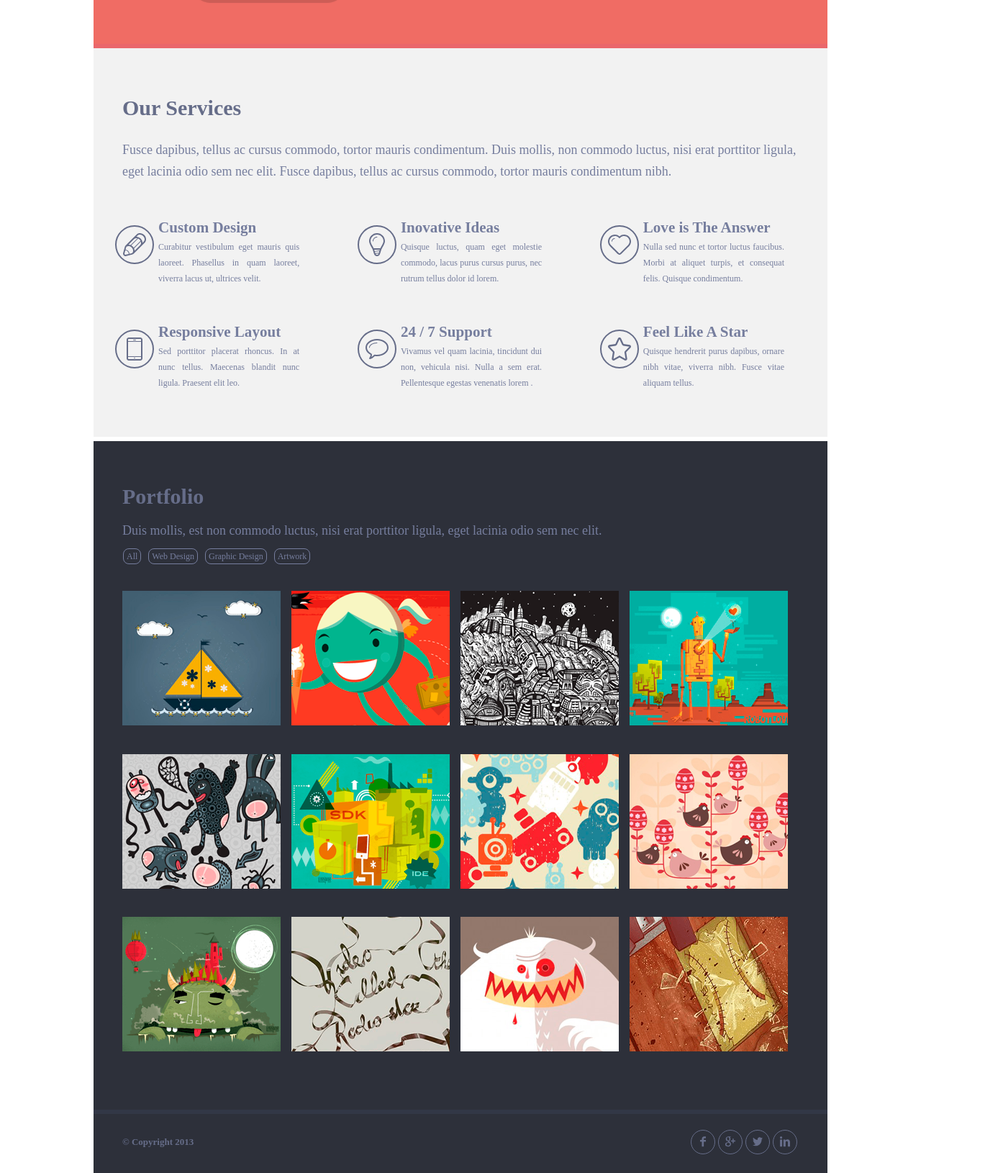
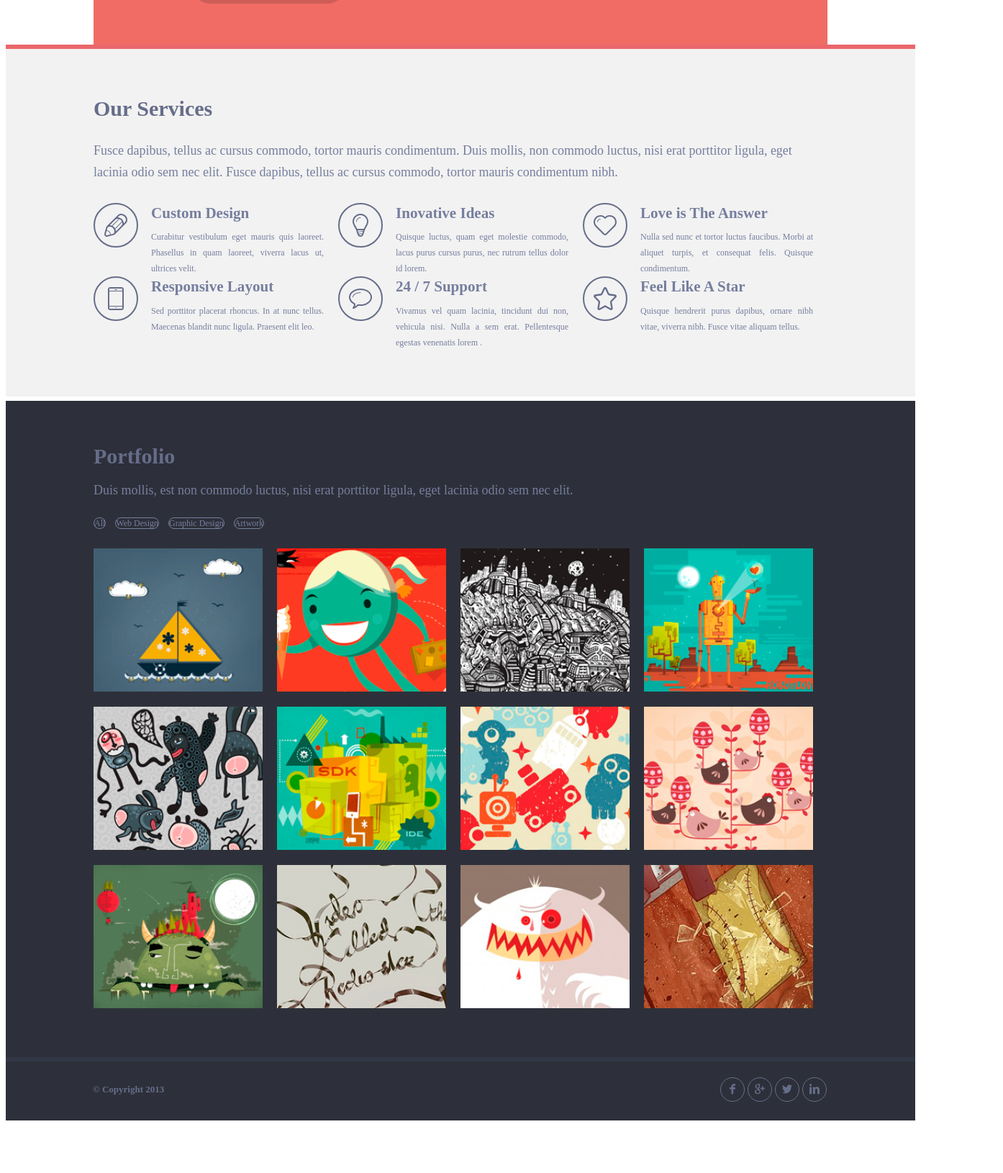
Before and after one commit to zhilinskiyt/Singolo, a plain HTML site: page index.html in a window 1280 px wide. Shown: the part 641-2271 px from the top of the page at 72% size, 1394 px wide, since content can reach past the window. After the commit the page ends 2206 px from the top, so only its background shows below. Drawn offline with Linux system fonts and the light colour scheme; a web font is replaced by a local one.

Commit message:
feat: add adaptive size

```diff
--- a/index.html
+++ b/index.html
@@ -8,6 +8,7 @@
   </head>
   <body>
     <header class="header">
+      <div class="wrapper">
         <ul class="burger-menu">
           <li class="burger-menu-navigation">
             <a>singolo<span class="logo_colored">*</span></a>
@@ -32,9 +33,11 @@
             <li>Contact</li>
           </ul>
         </nav>
+      </div>
     </header>
 
     <section class="slider">
+      <div class="wrapper-slider">
         <ul class="phones">
           <li class="red"></li>
           <li class="blue"></li>
@@ -43,9 +46,11 @@
           <img class="arrow-left" src="/src/image/arrow-left.svg" alt="" />
           <img class="arrow-right" src="/src/image/arrow-right.svg" alt="" />
         </div>
+      </div>
     </section>
 
     <section class="services">
+      <div class="wrapper-services">
         <h2 class="services-title">Our Services</h2>
         <p class="services-text">
           Fusce dapibus, tellus ac cursus commodo, tortor mauris condimentum. Duis
@@ -97,9 +102,11 @@
             </p>
           </li>
         </ul>
+      </div>
     </section>
 
     <section class="portfolio">
+      <div class="wrapper-portfolio">
         <h2 class="portfolio_title">Portfolio</h2>
         <p class="portfolio_text">
           Duis mollis, est non commodo luctus, nisi erat porttitor ligula, eget
@@ -165,10 +172,11 @@
             <img src="/src/image/portfolio-12.png" alt="portfolio_12" />
           </li>
         </ul>
+      </div>
     </section>
 
-    <footer>
-      <div class="footer">
+    <footer class="footer">
+      <div class="wrapper-footer">
         <div class="copyright">
           <span>&copy; Copyright 2013</span>
         </div>
--- a/styles/main.scss
+++ b/styles/main.scss
@@ -118,20 +118,22 @@ $slider-desktop-height: 594px;
 /* Styles for all document */
 
 body {
-  max-width: 1020px;
-  margin: auto;
   font-family: "lato-light";
   position: relative;
 }
 
 /*Header*/
-
 .header {
   background-color: #2d303a;
   border-bottom: 6px solid #323746;
+}
+
+.wrapper {
   display: flex;
   justify-content: space-between;
-  padding: 2.8% 4% 3.5% 4%;
+  padding: 29px 40px 28px 40px;
+  max-width: 1020px;
+  margin: auto;
 }
 
 .burger-menu {
@@ -151,7 +153,8 @@ body {
   font-weight: 700;
   text-transform: uppercase;
   color: white;
-  margin: 0;
+  margin: 0 0 0 5px;
+  padding-top: 8px;
 }
 
 .logo_colored {
@@ -171,7 +174,8 @@ body {
 
 .navigation-list {
   display: flex;
-  justify-content: space-around;
+  flex-wrap: wrap;
+  justify-content: stretch;
   margin: 0;
   margin-top: 14px;
   padding: 0;
@@ -181,6 +185,8 @@ body {
 .navigation-list li {
   margin-right: 35px;
   margin: 0;
+  margin-left: 5px;
+  margin-right: 5px;
   padding: 0;
   list-style-type: none;
 }
@@ -195,7 +201,6 @@ body {
   height: 4px;
   border-radius: 50%;
   background-color: white;
-  margin: 10px;
 }
 
 /*Slider*/
@@ -204,10 +209,16 @@ body {
   border-bottom: 6px solid #ea676b;
 }
 
+.wrapper-slider {
+  max-width: 1020px;
+  margin: auto;
+}
+
 .phones {
   display: flex;
   padding: 0;
   margin: 0;
+  height: $slider-desktop-height;
 }
 
 .red {
@@ -253,29 +264,30 @@ body {
 }
 
 /*Services*/
-
 .services {
-  padding: 40px 40px 64px 40px;
+  background-color: #f2f2f2;
   border-bottom: 6px solid #ffffff;
-  background-color: #f2f2f2;
-  margin: 0px;
 }
 
+.wrapper-services {
+  padding: 40px 40px 64px 40px;
+  margin: auto;
+  max-width: 1020px;
   .services-title {
     font-family: lato-semibold;
     height: 36px;
-  color: #666D89;
+    color: #666d89;
     font-size: 30px;
     line-height: 36px;
     weight: 900;
   }
-
   .services-text {
-  margin: 0;
+    margin: 0 0 28px 0;
     font-weight: 300;
     font-size: 18px;
     line-height: 30px;
     color: #767e9e;
+  }
 }
 
 .services-types {
@@ -285,11 +297,10 @@ body {
   flex-wrap: wrap;
   justify-content: space-between;
   color: #666d89;
-}
-
-.services-types li {
+  li {
+    box-sizing: border-box;
     font-family: lato-semibold;
-  color: #666D89;
+    color: #666d89;
     font-size: 18px;
     line-height: 18px;
     font-weight: 900;
@@ -297,12 +308,16 @@ body {
     color: #767e9e;
     position: relative;
     list-style-type: none;
-  padding-left: 50px;
+    padding-left: 80px;
+    width: calc(100% / 3);
   }
-
-.services-types li p {
+  h3 {
+    margin: 0;
+    line-height: 1.4em;
+  }
+  p {
     font-family: lato-light;
-  color: #767E9E;
+    color: #767e9e;
     font-size: 12px;
     line-height: 22px;
     font-weight: 400;
@@ -312,23 +327,20 @@ body {
     margin-bottom: 0;
     margin-left: 0;
   }
+}
 
 .services-types li::before {
   content: "";
-  position: relative;
+  position: absolute;
   display: block;
-  top: 60px;
-  left: -60px;
+  top: 0px;
+  left: 0px;
   background-repeat: no-repeat;
   background-position: center;
-  width: 50px;
-  height: 50px;
+  width: 58px;
+  height: 58px;
   border: 2px solid #666d89;
   border-radius: 50%;
-}
-
-.services-types li h3 {
-  margin: 0;
 }
 
 .design::before {
@@ -356,47 +368,44 @@ body {
 }
 
 /*Portfolio*/
-
 .portfolio {
   background-color: #2d303a;
   border-bottom: 6px solid #323746;
 }
 
+.wrapper-portfolio {
+  max-width: 1020px;
+  margin: auto;
+  padding: 59px 40px 68px 40px;
   .portfolio_title {
     font-family: lato-semibold;
-  color: #666D89;
+    color: #666d89;
     font-weight: 900;
     font-size: 30px;
     line-height: 36px;
-  margin: 0px;
-  padding: 59px 850px 13.87px 40px;
+    margin: 0 0 13.87px 0;
   }
-
   .portfolio_text {
     font-family: lato-light;
-  color: #767E9E;
+    color: #767e9e;
     font-size: 18px;
     line-height: 30px;
     font-weight: 300;
-  margin: 0;
-  padding: 0 44px 0 40px;
+    margin: 0 0 16px 0;
   }
-
   .portfolio_types {
     font-family: lato-light;
     font-size: 12px;
-  line-height: 12px;
-  color: #767E9E;
-  text-align: center;
+    line-height: 30px;
+    color: #767e9e;
     font-weight: 400;
-  display: flex;
-  flex-wrap: wrap;
     margin: 0;
-  padding: 10px 0 18px 41px;
+    padding: 0;
+  }
 }
 
 .portfolio_types li {
-  padding: 4px;
+  padding: 0px;
   margin: 0 10px 0 0;
   display: inline;
   border: 1px solid #767e9e;
@@ -418,14 +427,21 @@ body {
   display: flex;
   flex-wrap: wrap;
   margin: 0;
-  padding: 0 20px 68px 20px;
+  padding: 0;
 }
 
 .portfolio_images li {
   display: flex;
+  flex-wrap: wrap;
+  justify-content: space-around;
+  box-sizing: border-box;
   padding: 0;
-  margin: 20px;
+  margin: 2% 2% 0 0;
   list-style-type: none;
+  width: 23%;
+  img {
+    width: 100%;
+  }
 }
 
 .portfolio-12 ~ li {
@@ -433,12 +449,16 @@ body {
 }
 
 /*Footer*/
+.footer {
+  background-color: #2d303a;
+}
 
-.footer {
+.wrapper-footer {
   display: flex;
   justify-content: space-between;
-  background-color: #2d303a;
   padding: 22px 42px 22px 40px;
+  max-width: 1020px;
+  margin: auto;
 }
 
 .copyright {
@@ -450,12 +470,12 @@ body {
   margin-top: 8px;
   font-size: 13px;
   line-height: 18px;
-
 }
 
 .follow_blocks {
   display: inline-block;
   margin: 0;
+  padding: 0;
 }
 
 .follow_blocks li {
@@ -494,9 +514,10 @@ body {
 /*Mobile*/
 @media (max-width: $breakpoint-mobile) {
   /*Header*/
-  .header {
+  .wrapper {
     display: block;
-    height: 50px;
+    height: 71px;
+    padding: 0;
   }
 
   .logo {
@@ -522,7 +543,7 @@ body {
     top: 0;
     left: 0;
     padding-left: 20px;
-    padding-top: 6px;
+    padding-top: 5px;
   }
 
   .burger-menu-navigation a {
@@ -598,36 +619,49 @@ body {
   }
 
   .services-types li {
-    max-width: 51%;
+    width: 100%;
   }
 
   /*Portfolio*/
   .portfolio_images li {
-    margin: 2%;
-    width: 46%;
-  }
-
-  .portfolio_images {
-    padding: 0 2% 6% 2%;
+    width: 48%;
   }
 
   /*footer*/
+
+  .footer {
+    display: flex;
+    justify-content: center;
+  }
+
+  .follow_us {
+    display: flex;
+    justify-content: space-around;
+  }
+
+  .follow_us ul {
+    padding: 0;
+  }
+
+
+
   .copyright {
     display: none;
   }
 }
 
 /*Tablet*/
-@media (min-width: $breakpoint-mobile) and (max-width: $breakpoint-tablet) {
+@media (min-width: 376px) and (max-width: $breakpoint-tablet) {
   /*Tablet*/
   /*****Header*****/
   .burger-menu {
     display: none;
   }
 
-  .header {
+  .wrapper {
     display: flex;
     flex-wrap: wrap;
+    padding-left: 35px;
   }
 
   /*Slider*/
@@ -642,56 +676,27 @@ body {
   .logo {
     display: inline-block;
     position: relative;
+
   }
 
   /*Services*/
   .services-types li {
-    width: 36%;
+    width: calc(100% / 2);
   }
 
-  .services-types li p {
-    margin: 0;
-  }
 
   /*Portfolio*/
 
   .portfolio_images li {
-    margin: 2%;
-    width: 29%;
-  }
-
-  .portfolio_images {
-    padding: 0 2% 6% 2%;
+    width: 31%;
   }
 }
 
 /*Desktop*/
 
 @media (min-width: $breakpoint-tablet) {
-
   /****Header*****/
   .burger-menu {
     display: none;
   }
-
-  /*****Slider*****/
-  .phones {
-    height: $slider-desktop-height;
 }
-
-  /***Services***/
-  .services-types li {
-    width: 23%;
-  }
-
-  /*Portfolio*/
-
-  .portfolio_images li {
-    margin: 2%;
-    width: 20%;
-  }
-
-  .portfolio_images {
-    padding: 0 2% 6% 2%;
-  }
-}
```
Also changed, not shown: styles/main.css, 1 other file. Lines whose indentation alone changed are shown as unchanged.
